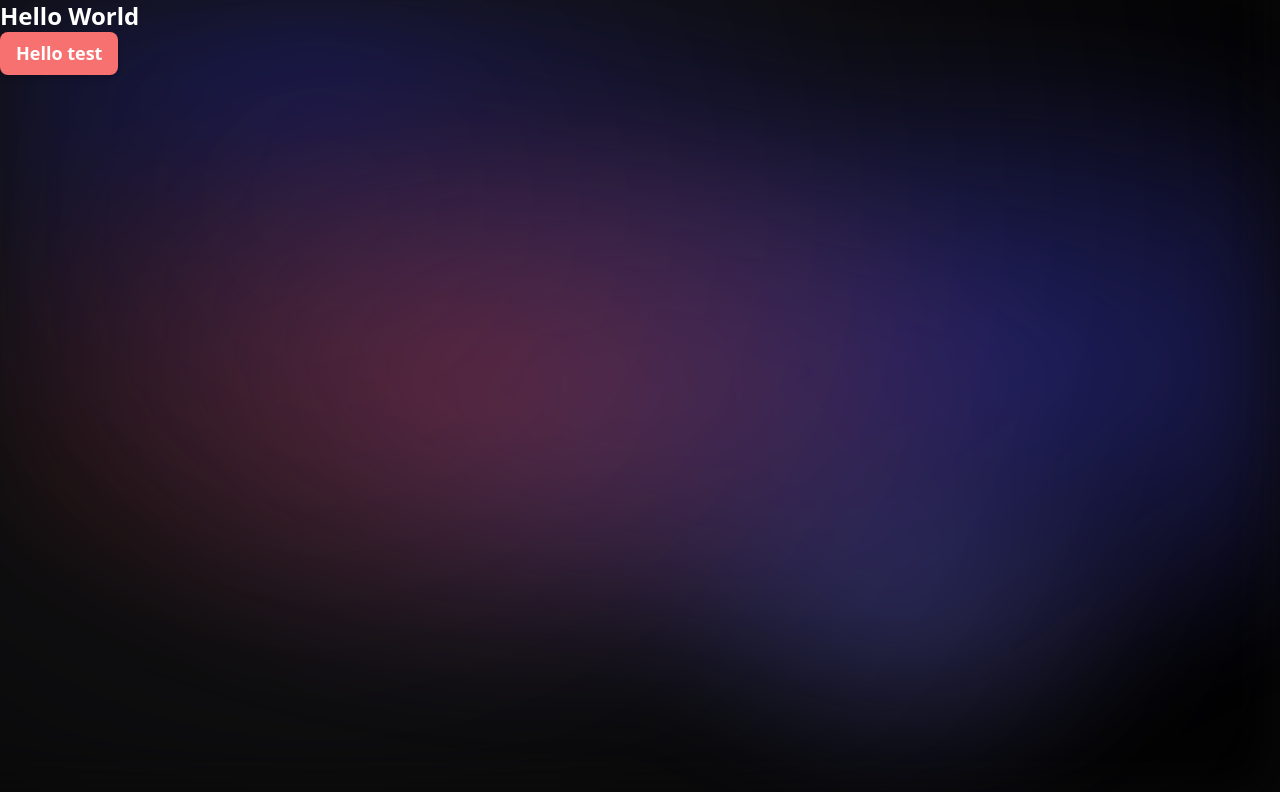
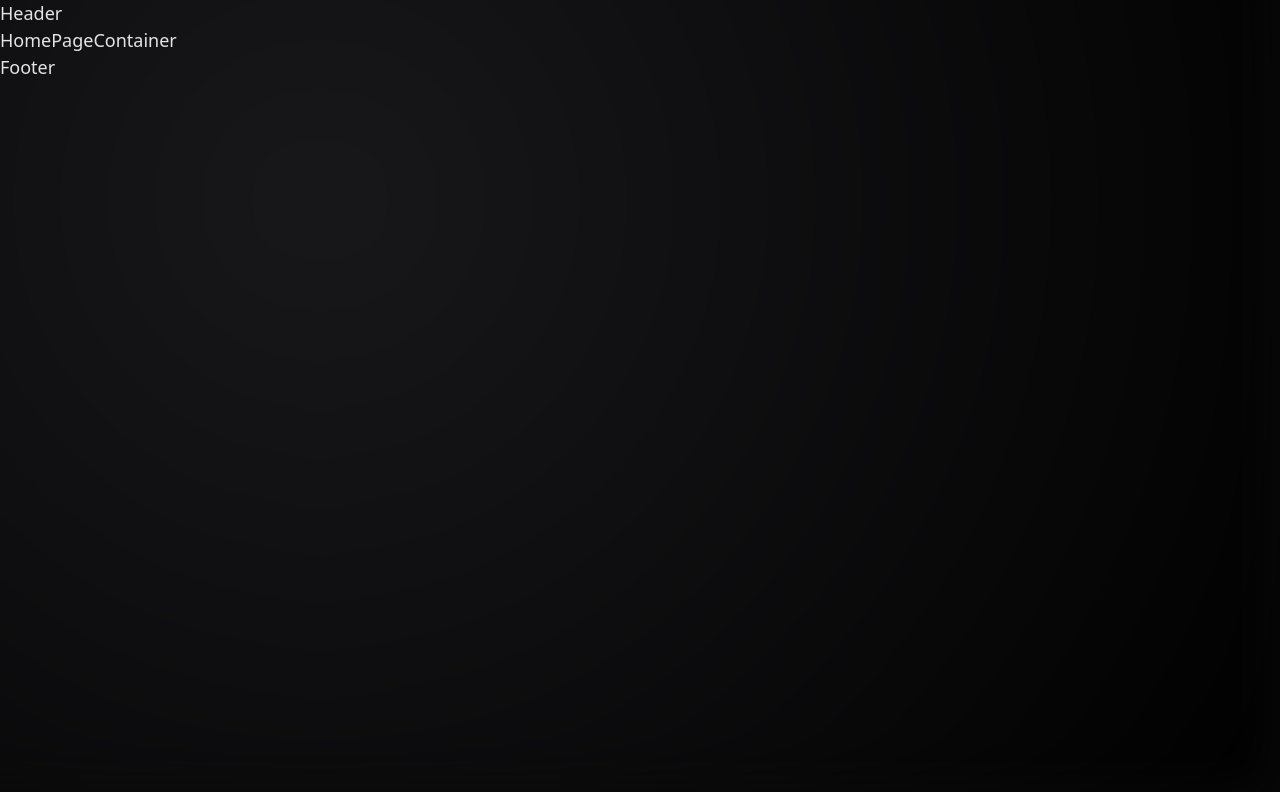
Before and after one commit to halilibrahimcelik/generateImage, a Next.js app: page / in a window 1280 px wide. Shown: the top 792 px of the page. Built offline with nearby package versions, Linux system fonts and the light colour scheme.

Commit message:
page skeleton added

```diff
--- a/src/app/layout.tsx
+++ b/src/app/layout.tsx
@@ -1,10 +1,12 @@
 import type { Metadata } from "next";
 import "./globals.css";
 import { oswald, poppin } from "@/lib/fonts";
+import Header from "@/components/header";
+import Footer from "@/components/footer";
 
 export const metadata: Metadata = {
-  title: "Create Next App",
-  description: "Generated by create next app",
+  title: "Generate Image",
+  description: "Generate your an image with your mind !",
 };
 
 export default function RootLayout({
@@ -15,7 +17,9 @@ export default function RootLayout({
   return (
     <html lang="en">
       <body className={`${poppin.variable} ${oswald.variable}`}>
+        <Header />
         {children}
+        <Footer />
       </body>
     </html>
   );
--- a/src/app/page.tsx
+++ b/src/app/page.tsx
@@ -1,11 +1,9 @@
-import Image from "next/image";
+import HomePageContainer from "@/containers/homePage";
 
 export default function Home() {
   return (
     <main>
-      <h1 className="text-2xl font-bold text">Hello World</h1>
-      <button className="btn-primary">Hello test</button>
-      <div className="overlay"></div>
+      <HomePageContainer />
     </main>
   );
 }
--- /dev/null
+++ b/src/components/footer/index.tsx
@@ -0,0 +1,9 @@
+import React from "react";
+
+type Props = {};
+
+function Footer({}: Props) {
+  return <footer>Footer</footer>;
+}
+
+export default Footer;
--- /dev/null
+++ b/src/components/header/index.tsx
@@ -0,0 +1,9 @@
+import React from "react";
+
+type Props = {};
+
+function Header({}: Props) {
+  return <header>Header</header>;
+}
+
+export default Header;
--- /dev/null
+++ b/src/components/wrapper/index.tsx
@@ -0,0 +1,17 @@
+import React from "react";
+
+type Props = {
+  children: React.ReactNode;
+  tag?: string;
+};
+
+function Wrapper({ children, tag = "div" }: Props) {
+  const Element = tag as keyof JSX.IntrinsicElements;
+  return (
+    <Element className="container mx-auto px-[10px]  md:px-8">
+      {children}
+    </Element>
+  );
+}
+
+export default Wrapper;
--- /dev/null
+++ b/src/containers/homePage/index.tsx
@@ -0,0 +1,9 @@
+import React from "react";
+
+type Props = {};
+
+const HomePageContainer = (props: Props) => {
+  return <div>HomePageContainer</div>;
+};
+
+export default HomePageContainer;
```
